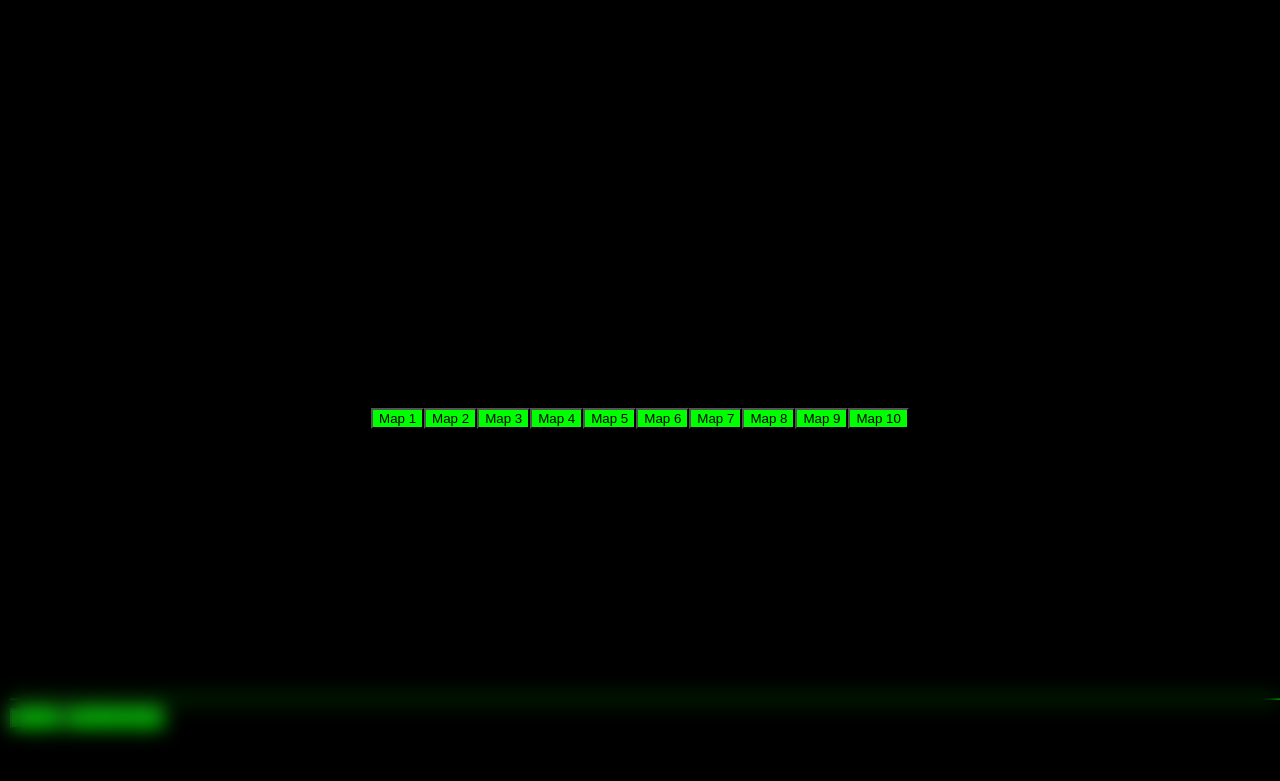
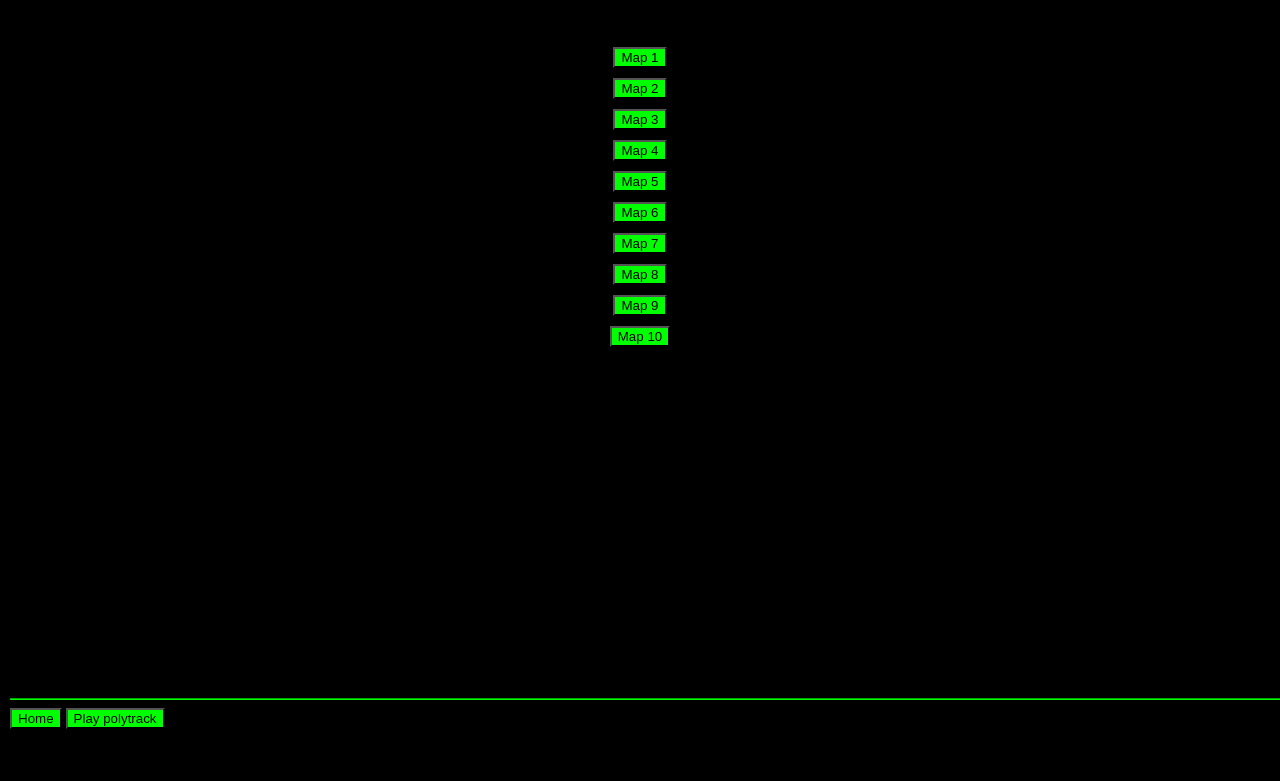
Before and after one commit to Skion6/PolyTracker, a plain HTML site: page maps.html in a window 1280 px wide. Shown: the part 61-842 px from the top of the page. After the commit the page ends 800 px from the top, so only its background shows below. Drawn offline with Linux system fonts and the light colour scheme.

Commit message:
Add files via upload

```diff
--- a/maps.html
+++ b/maps.html
@@ -9,7 +9,7 @@
 <div class="center">
     <h1 title="Tell me if you found this and u get a lolipop from the caf. The code is ImAMonkey">Maps</h1>
 </div>
-<div class="center2">
+<div class="center">
     <br>
     <a href="map1.html"><button>Map 1</button></a>
     <a href="map2.html"><button>Map 2</button></a>
```
